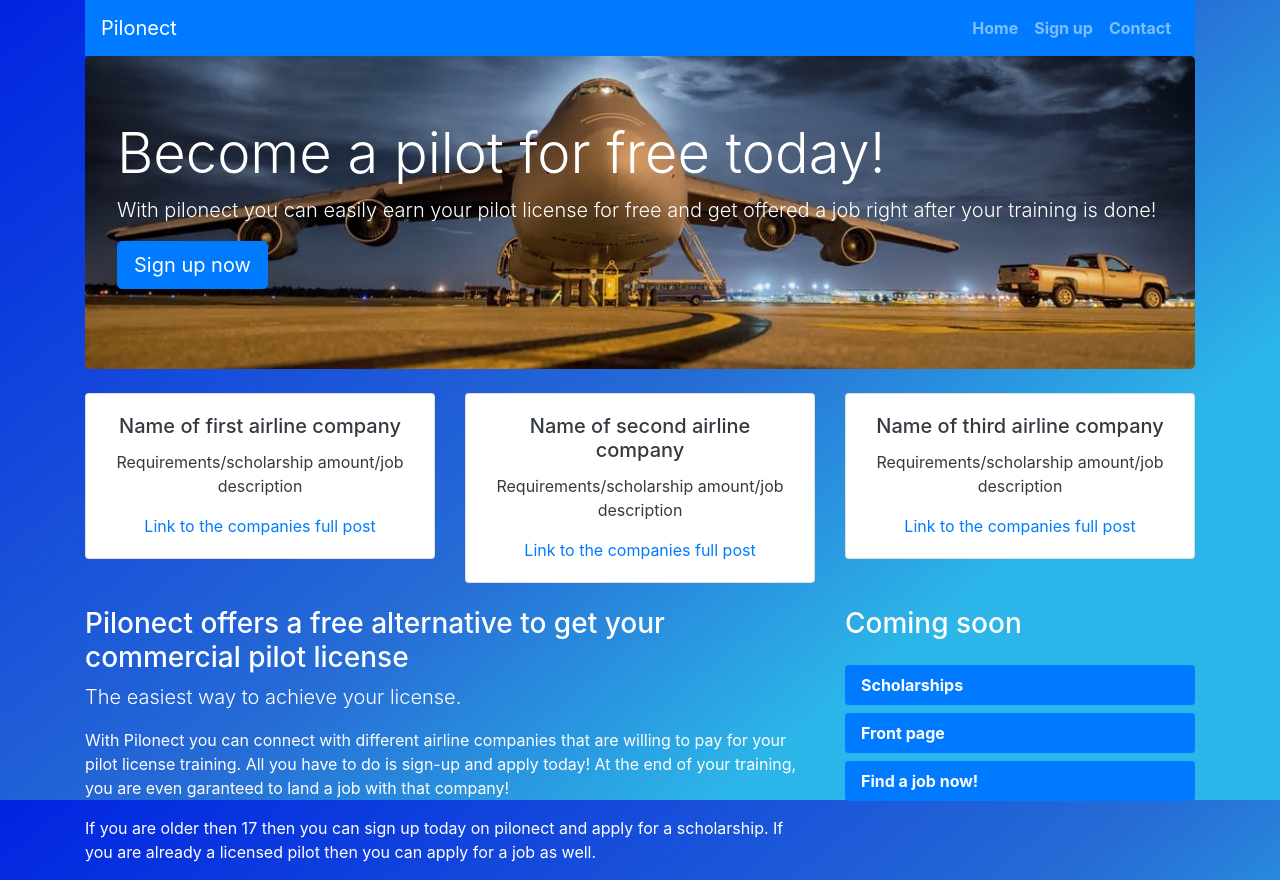
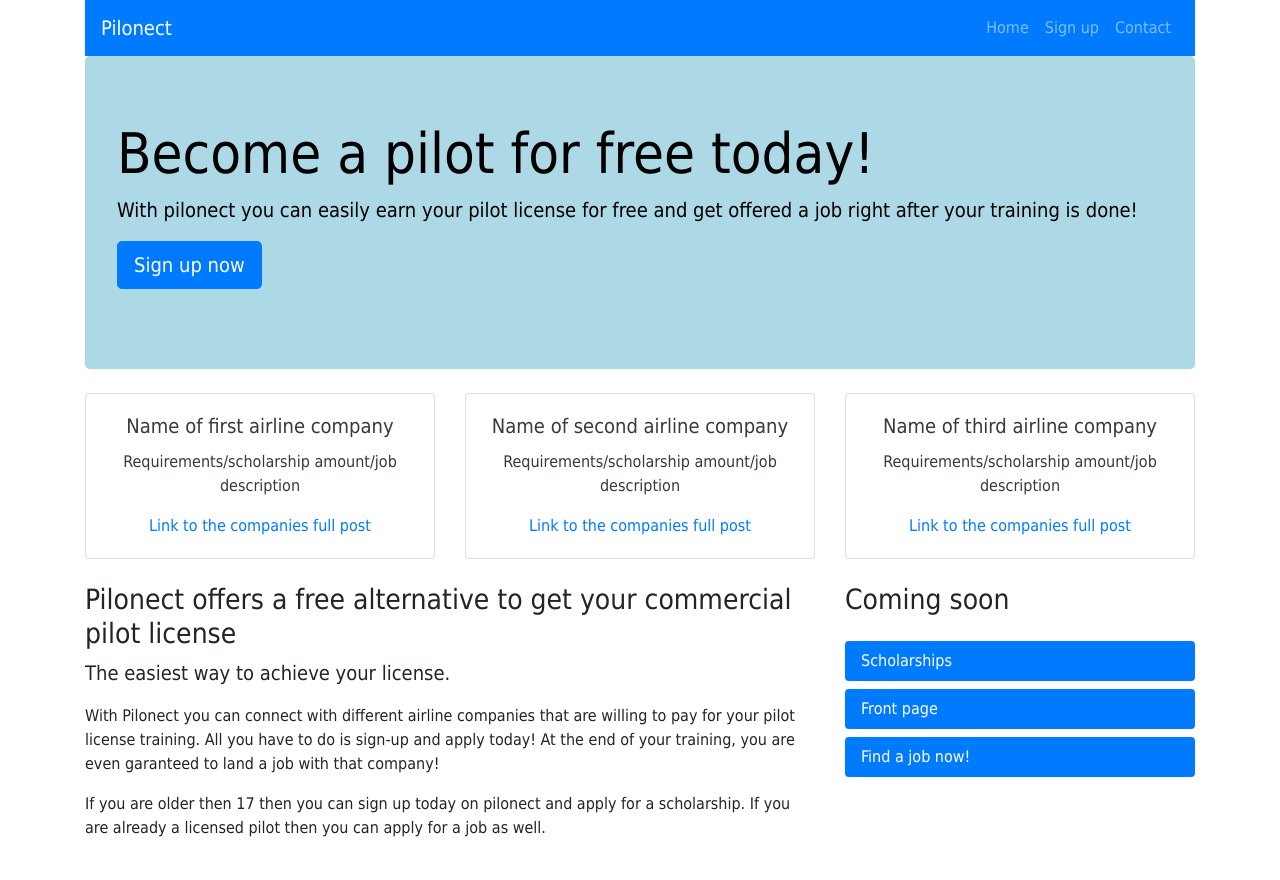
Before and after one commit to Programsoftware/not-programsoftware.github.io, a plain HTML site: page index.html in a window 1280 px wide. After the commit the page ends 856 px from the top, so only its background shows below. Drawn offline with Linux system fonts and the light colour scheme; a script that the page names is missing.

Commit message:
Update styles.css

```diff
--- a/css/styles.css
+++ b/css/styles.css
@@ -22,8 +22,9 @@ body {
     width: 100%;
     background-color: #161a92;
     background-image: linear-gradient(141deg, #0024e2 0%, #266bd5 51%, #2cb5e8 75%);
-    color: white;
+    background:none;
    background-attachment: fixed;
+   font-family:tahoma;
 }
 .forget{
 
@@ -34,14 +35,10 @@ body {
 }
 .jumbotron {
   margin-bottom: 0px;
-  background-image: url(../img/plane.jpg);
-  background-position: 0% 75%;
-  background-size: cover;
-  background-repeat: no-repeat;
-  color: white; }
+ background-color:lightblue;
+  color: black
+}
 
-.nav-item {
-  font-weight: bold; }
 
 body {
   margin-bottom: 0px;
@@ -141,3 +138,10 @@ display:block;
     .sidenav {padding-top: 15px;}
     .sidenav a {font-size: 18px;}
 }
+
+.navbar {
+  background: none;
+}
+.navbar-brand{
+  color:black;
+}
```
